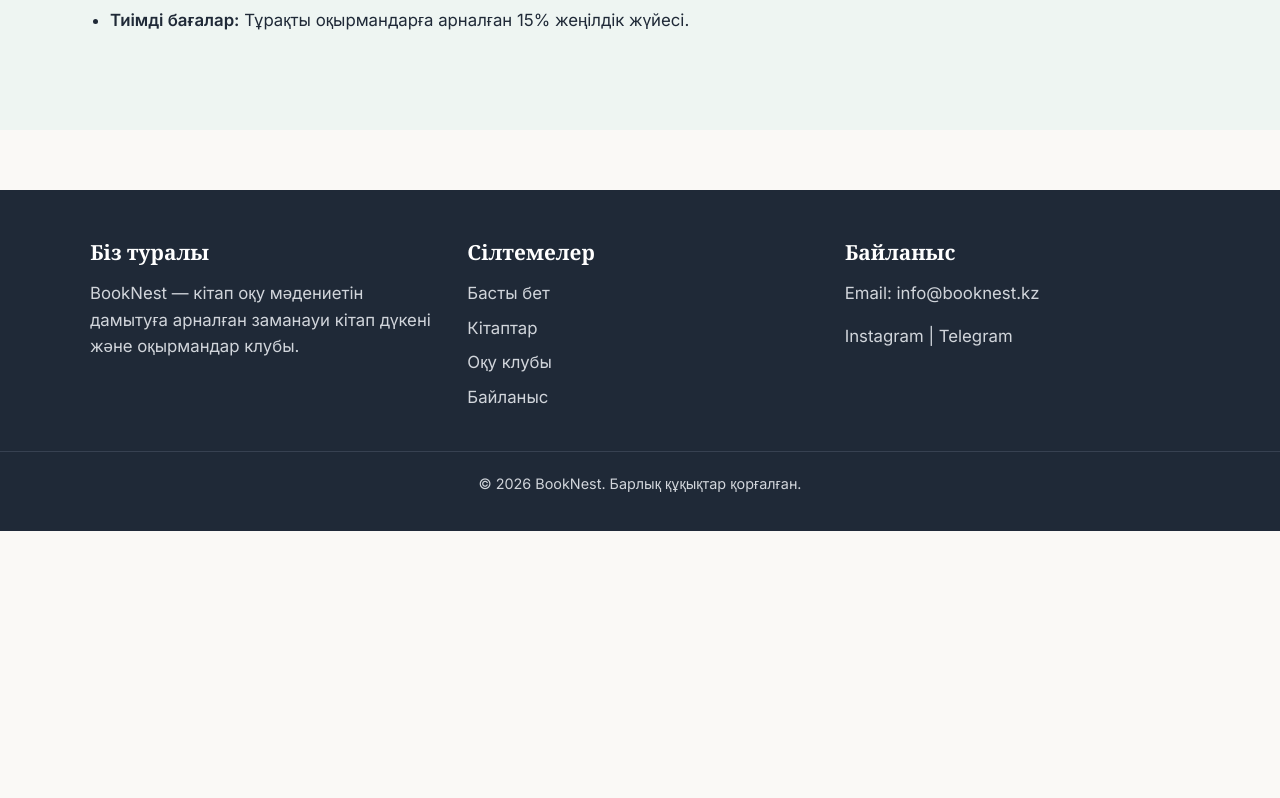
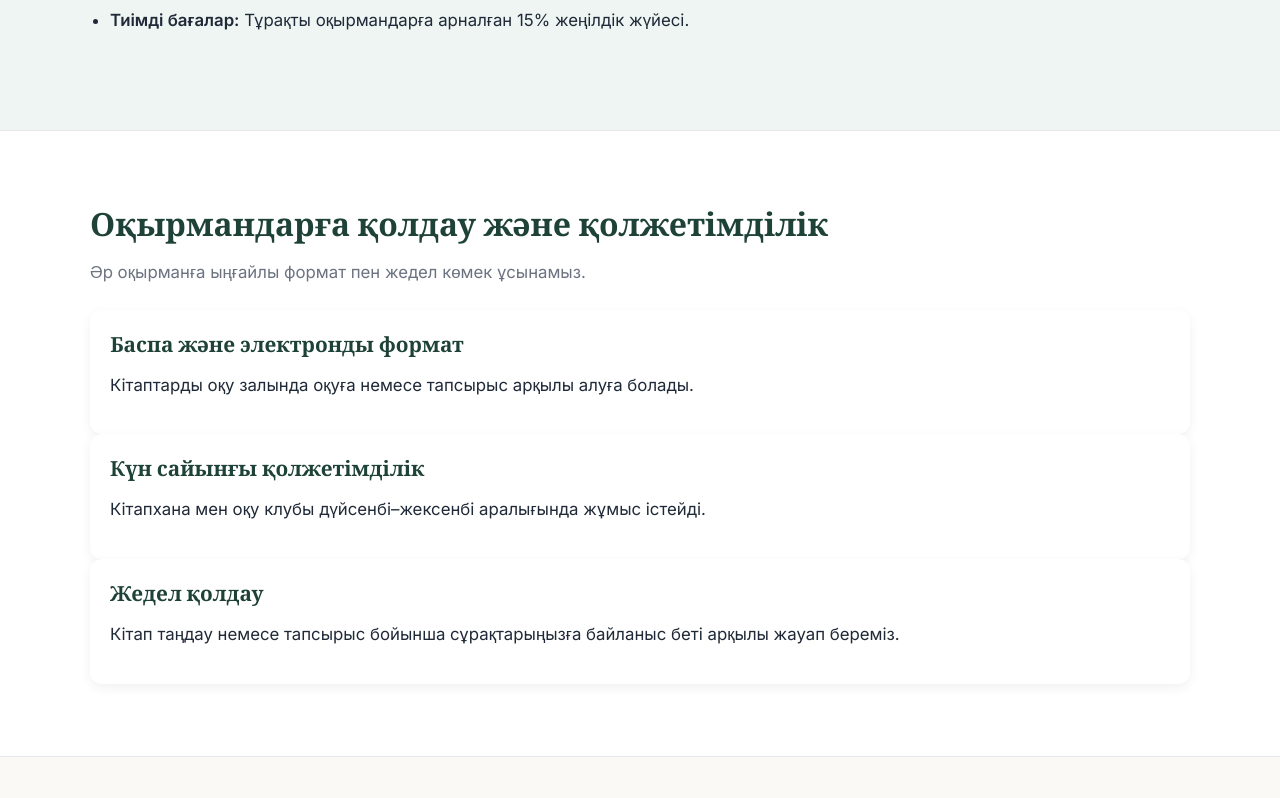
Before and after one commit to apexvzc-coder/booknest, a plain HTML site: page index.html in a window 1280 px wide. Shown: the part 1542-2340 px from the top of the page. Before the commit the page ends 2073 px from the top, so only its background shows below. Drawn offline with nearby package versions, Linux system fonts and the light colour scheme.

Commit message:
38-тапсырма: қолдау және қолжетімділік бөлімі

```diff
--- a/css/style.css
+++ b/css/style.css
@@ -459,3 +459,18 @@ p { margin-bottom: 1rem; }
   transform: translateY(-6px);
   box-shadow: 0 12px 24px rgba(0, 0, 0, 0.14);
 }
+/* 38-тапсырма: Қолдау және қолжетімділік бөлімі */
+.support-section {
+  background-color: var(--bg-surface);
+  border-top: 1px solid var(--border-color);
+  border-bottom: 1px solid var(--border-color);
+}
+
+.section-lead {
+  color: var(--text-muted);
+  margin-bottom: 24px;
+}
+
+.dark .support-section {
+  background-color: var(--bg-surface);
+}
--- a/index.html
+++ b/index.html
@@ -94,6 +94,30 @@
       </div>
     </section>
   </main>
+  <!-- 38-тапсырма: Кітап алу тәсілдері және қолдау бөлімі -->
+<section class="section support-section" aria-labelledby="support-heading">
+  <div class="container">
+    <h2 id="support-heading">Оқырмандарға қолдау және қолжетімділік</h2>
+    <p class="section-lead">Әр оқырманға ыңғайлы формат пен жедел көмек ұсынамыз.</p>
+
+    <div class="cards-grid">
+      <article class="card">
+        <h3>Баспа және электронды формат</h3>
+        <p>Кітаптарды оқу залында оқуға немесе тапсырыс арқылы алуға болады.</p>
+      </article>
+
+      <article class="card">
+        <h3>Күн сайынғы қолжетімділік</h3>
+        <p>Кітапхана мен оқу клубы дүйсенбі–жексенбі аралығында жұмыс істейді.</p>
+      </article>
+
+      <article class="card">
+        <h3>Жедел қолдау</h3>
+        <p>Кітап таңдау немесе тапсырыс бойынша сұрақтарыңызға байланыс беті арқылы жауап береміз.</p>
+      </article>
+    </div>
+  </div>
+</section>
 
   <!-- Footer (10, 14, 25-тапсырмалар) -->
   <footer class="site-footer">
```
